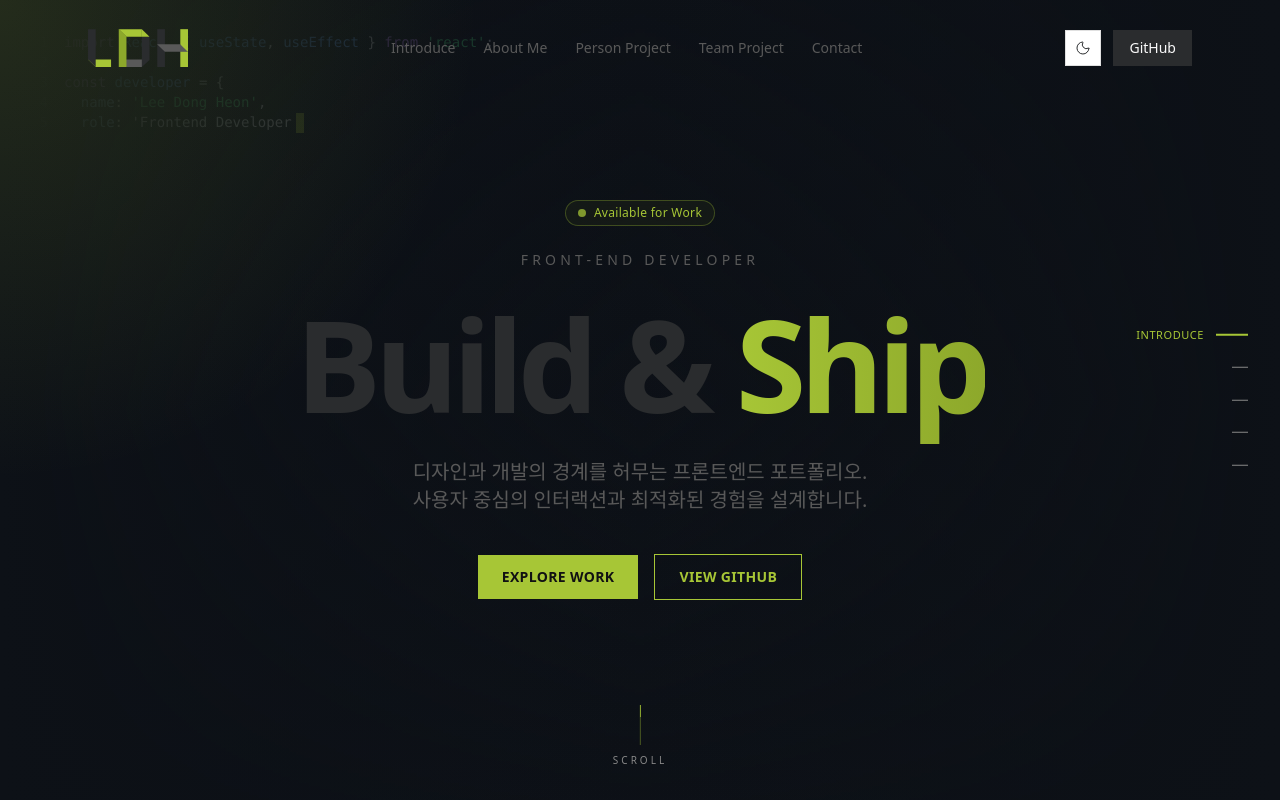
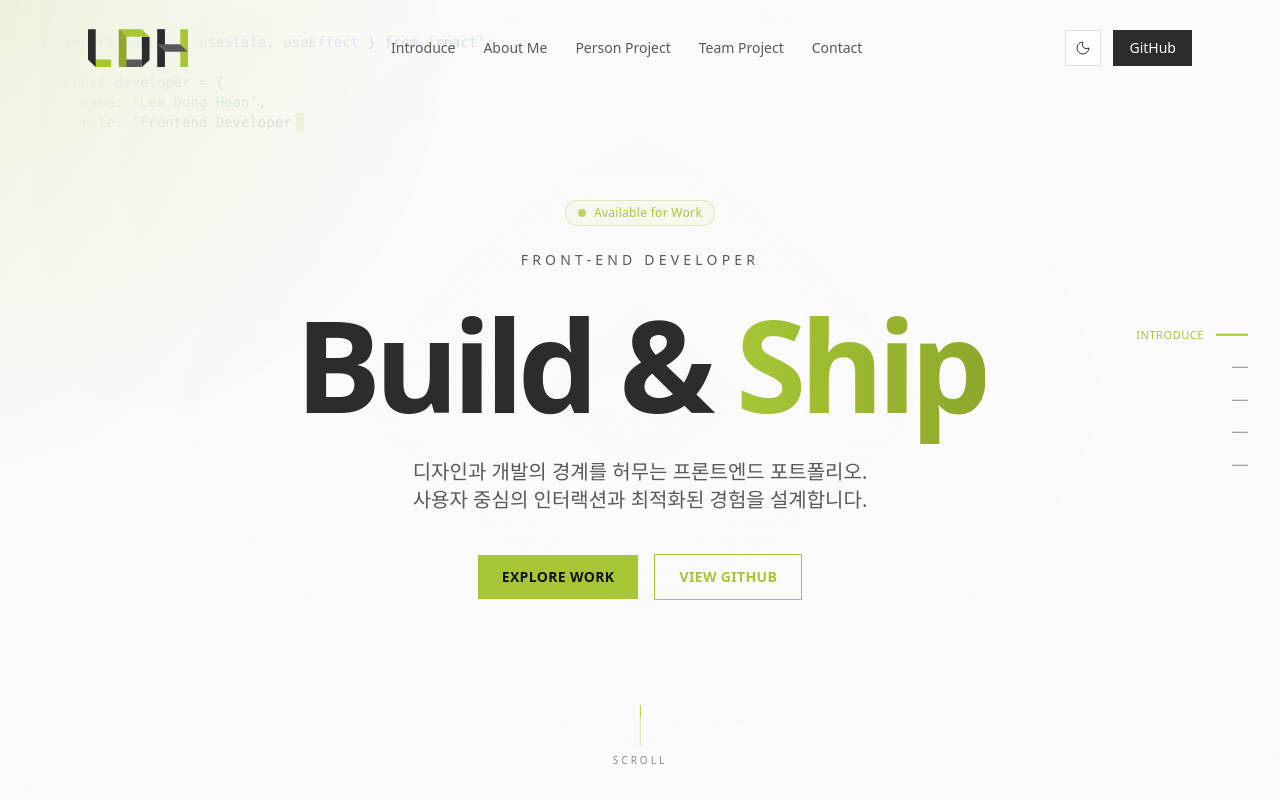
Before and after one commit to LDH9276/LDH_New_Portfolio, a Next.js app: page / in a window 1280 px wide. Built offline with nearby package versions, Linux system fonts and the light colour scheme; a web font is replaced by a local one.

Commit message:
style: IDEBackground 라이트 모드 지원 추가

```diff
--- a/src/Component/IDEBackground.jsx
+++ b/src/Component/IDEBackground.jsx
@@ -33,16 +33,16 @@ const highlight = (text) => {
 
   return parts.map((part, i) => {
     if (['const', 'function', 'return', 'new', 'import', 'from'].includes(part))
-      return <span key={i} className="text-purple-400">{part}</span>;
+      return <span key={i} className="text-purple-700 dark:text-purple-400">{part}</span>;
     if (['Promise', 'setTimeout', 'log', 'then'].includes(part))
-      return <span key={i} className="text-yellow-300">{part}</span>;
+      return <span key={i} className="text-yellow-600 dark:text-yellow-300">{part}</span>;
     if (['developer', 'console', 'React', 'useState', 'useEffect'].includes(part))
-      return <span key={i} className="text-blue-400">{part}</span>;
+      return <span key={i} className="text-blue-600 dark:text-blue-400">{part}</span>;
     if (['name', 'role', 'skills', 'passion', 'status', 'dev'].includes(part))
-      return <span key={i} className="text-blue-300">{part}</span>;
+      return <span key={i} className="text-teal-700 dark:text-blue-300">{part}</span>;
     if (part.startsWith("'") || part.startsWith("`"))
-      return <span key={i} className="text-green-400">{part}</span>;
-    return <span key={i} className="text-gray-300">{part}</span>;
+      return <span key={i} className="text-green-700 dark:text-green-400">{part}</span>;
+    return <span key={i} className="text-gray-700 dark:text-gray-300">{part}</span>;
   });
 };
 
@@ -72,18 +72,18 @@ export default function IDEBackground() {
   }, [currentLineIdx, currentCharIdx]);
 
   return (
-    <div className="absolute inset-0 overflow-hidden bg-[#0d1117] pointer-events-none select-none opacity-80 md:opacity-100 z-0">
+    <div className="absolute inset-0 overflow-hidden bg-surface-light dark:bg-[#0d1117] transition-colors duration-500 pointer-events-none select-none opacity-80 md:opacity-100 z-0">
       <div className="w-full h-full p-4 md:p-8 font-mono text-[10px] md:text-xs lg:text-sm leading-loose md:leading-loose">
         {lines.map((line, idx) => (
           <div key={idx} className="flex">
-            <span className="w-8 text-right pr-4 text-gray-600 select-none">{idx + 1}</span>
+            <span className="w-8 text-right pr-4 text-gray-400 dark:text-gray-600 select-none">{idx + 1}</span>
             <span className="whitespace-pre">{highlight(line)}</span>
           </div>
         ))}
 
         {currentLineIdx < rawCode.length && (
           <div className="flex">
-            <span className="w-8 text-right pr-4 text-gray-600 select-none">{lines.length + 1}</span>
+            <span className="w-8 text-right pr-4 text-gray-400 dark:text-gray-600 select-none">{lines.length + 1}</span>
             <span className="whitespace-pre">
               {highlight(rawCode[currentLineIdx].substring(0, currentCharIdx))}
               <span className="inline-block w-2 h-4 md:h-5 bg-lime ml-1 align-middle animate-pulse" />
@@ -93,8 +93,8 @@ export default function IDEBackground() {
       </div>
 
       {/* 어두운 오버레이 그라데이션으로 위쪽 컨텐츠가 잘 보이게 함 */}
-      <div className="absolute inset-0 bg-gradient-to-b from-[#0d1117]/80 via-[#0d1117]/40 to-[#0d1117]/90" />
-      <div className="absolute inset-0 bg-gradient-to-r from-[#0d1117] via-transparent to-[#0d1117]" />
+      <div className="absolute inset-0 bg-gradient-to-b from-surface-light/80 via-surface-light/40 to-surface-light/90 dark:from-[#0d1117]/80 dark:via-[#0d1117]/40 dark:to-[#0d1117]/90 transition-colors duration-500" />
+      <div className="absolute inset-0 bg-gradient-to-r from-surface-light via-transparent to-surface-light dark:from-[#0d1117] dark:via-transparent dark:to-[#0d1117] transition-colors duration-500" />
     </div>
   );
 }
```
